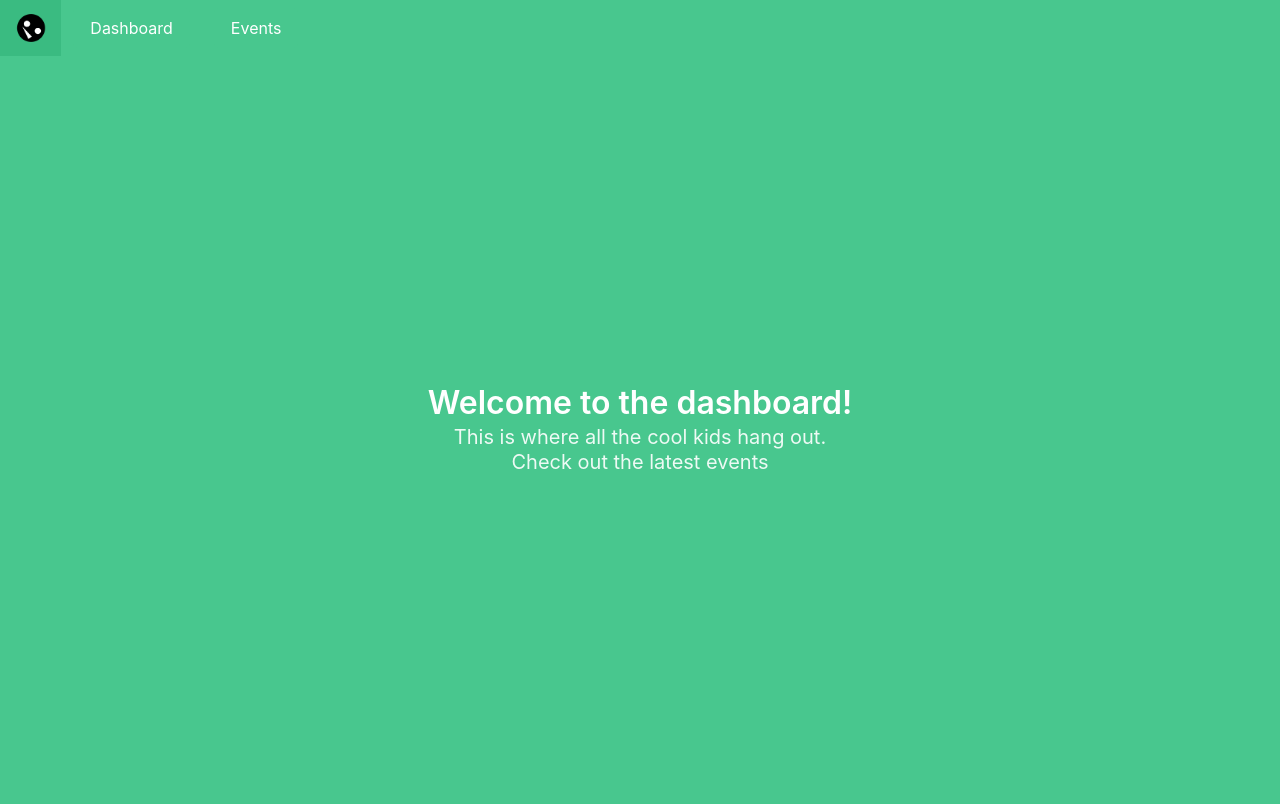
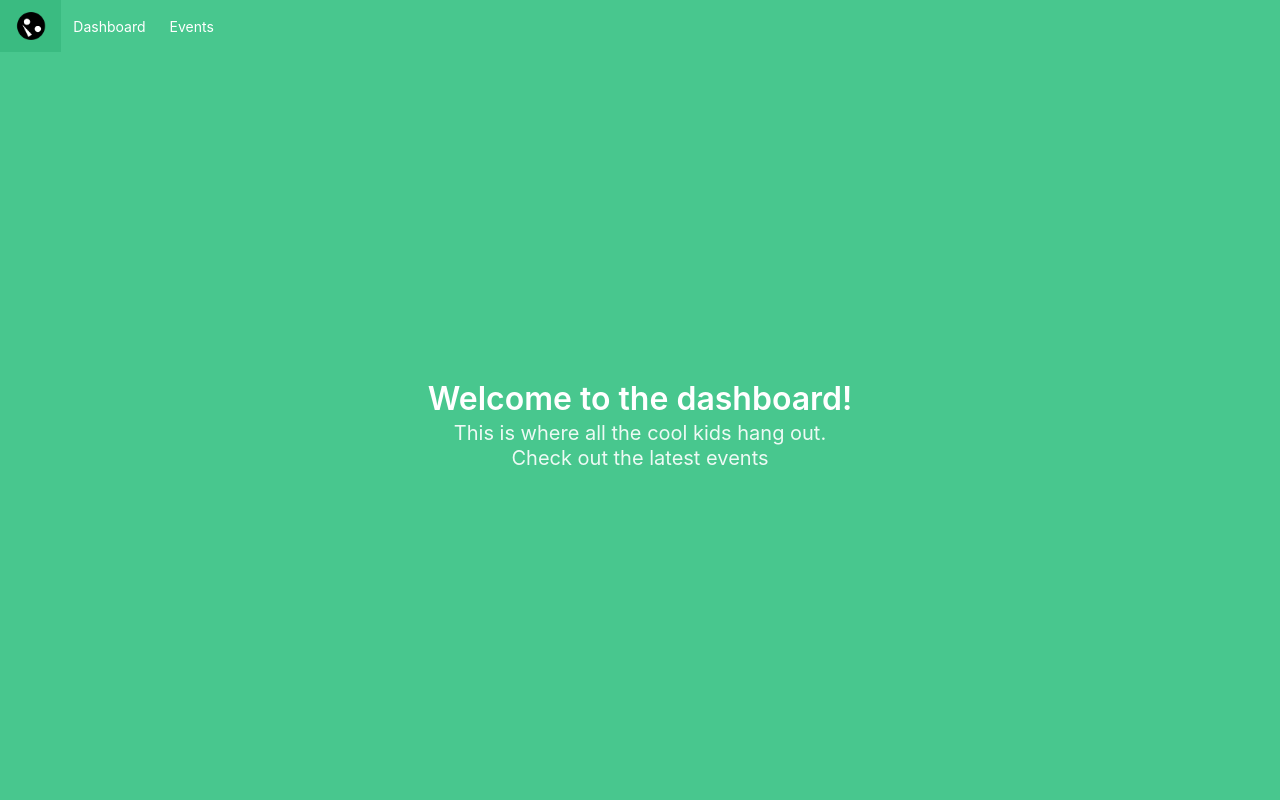
Before and after one commit to S4LM0NB011/angular_frontend, an Angular app in the folder test-app-with-routing/: page /dashboard in a window 1280 px wide. Built offline with nearby package versions, Linux system fonts and the light colour scheme.

Commit message:
updated .gitignore and improved navbar

```diff
--- a/test-app-with-routing/src/app/app.component.html
+++ b/test-app-with-routing/src/app/app.component.html
@@ -314,16 +314,12 @@
 
   <div id="navbarBasicExample" class="navbar-menu">
     <div class="navbar-start">
-      <div class="navbar-item">
-        <p class="button is-success"routerLink="dashboard">
-          Dashboard
-        </p>
-      </div>
-      <div class="navbar-item">
-        <p class="button is-success" routerLink="event">
-          Events
-        </p>
-      </div>
+      <a class="navbar-item" routerLink="dashboard">
+        <p>Dashboard</p>
+      </a>
+      <a class="navbar-item" routerLink="event">
+        <p>Events</p>
+      </a>
     </div>
   </div>
 </nav>
```
Also changed, not shown: 1 other file (tests, documents, lock files or other folders).
